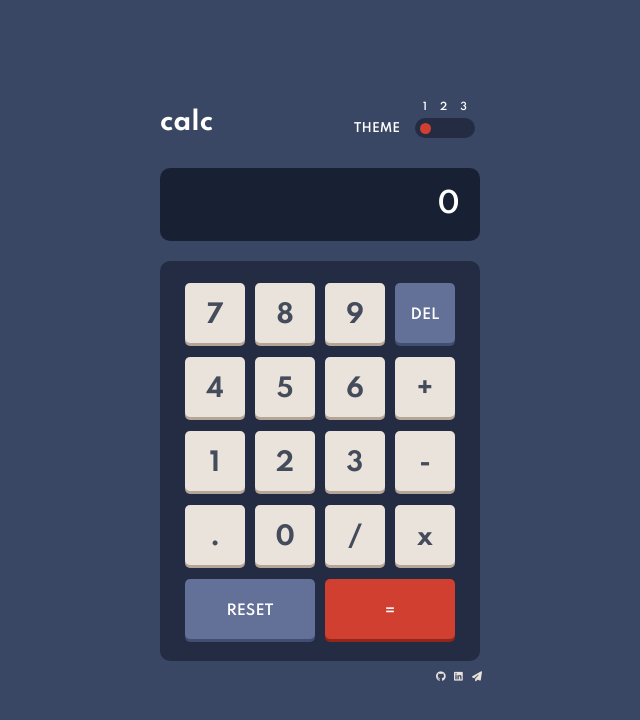
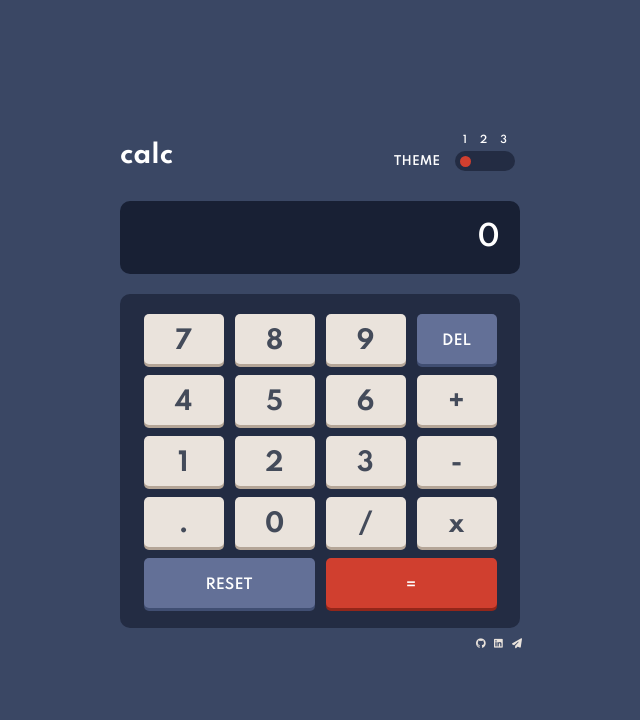
Before and after one commit to valentinbegnis/Calculadora, a website: page src/index.html in a window 1280 px wide. Shown: the whole page, without its empty margins (320-960 px from the left). Drawn offline with Linux system fonts and the light colour scheme.

Commit message:
modificacion al grid

```diff
--- a/src/style.css
+++ b/src/style.css
@@ -26,7 +26,7 @@ body {
     display: flex;
     margin: 0 auto;
     min-width: 272px;
-    max-width: 320px;
+    max-width: 400px;
     justify-content: space-between;
     align-items: flex-end;
 }
@@ -88,7 +88,7 @@ body {
     min-height: 70px;
     max-height: auto;
     min-width: 272px;
-    max-width: 320px;
+    max-width: 400px;
     border: none;
     outline: none;
     border-radius: 10px;
@@ -104,12 +104,12 @@ body {
 .calculator__keypad {
     display: grid;
     min-width: 272px;
-    max-width: 320px;
+    max-width: 400px;
     margin: 20px auto 0;
     padding: 20px;
     border-radius: 10px;
-    grid-template-columns: repeat(4, 50px);
-    gap: 10px;
+    grid-template-columns: repeat(4, minmax(50px, 80px));
+    gap: 11px;
     justify-content: center;
     align-items: center;
     background-color: var(--keypad-background);
@@ -159,7 +159,7 @@ footer {
     margin: 10px auto;
     height: auto;
     min-width: 272px;
-    max-width: 320px;
+    max-width: 400px;
     justify-content: flex-end;
     align-items: center;
 }
@@ -171,15 +171,3 @@ a .icon{
     height: 1.8rem;
     color: var(--main-keys-color);
 }
-
-@media (min-width:400px) {
-    .calculator__keypad {
-        grid-template-columns: repeat(4, 60px);
-        height: 400px;
-        gap: 10px;
-    }
-    .calculator__keypad > button {
-        height: 60px;
-        min-width: 60px;
-    }
-}
```
